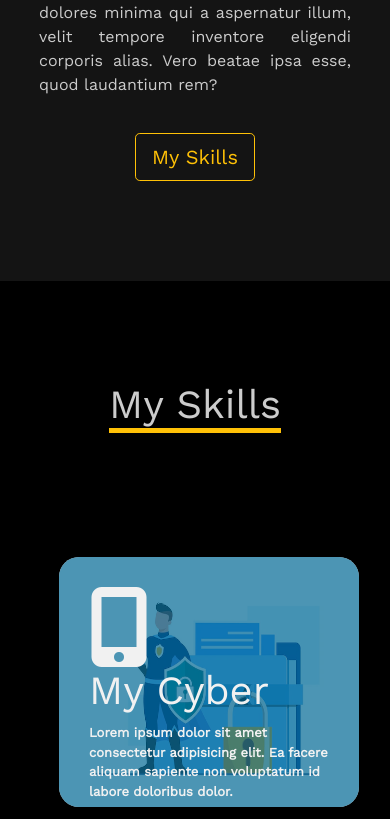
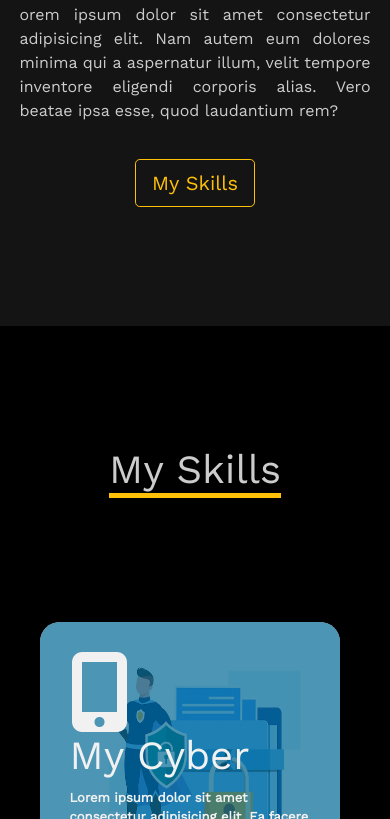
Before and after one commit to trend87/Portfolio-2.0, a plain HTML site: page index.html in a window 390 px wide. Shown: the part 1181-2000 px from the top of the page. Drawn offline with nearby package versions, Linux system fonts and the light colour scheme.

Commit message:
making site responsive

```diff
--- a/style.css
+++ b/style.css
@@ -21,6 +21,9 @@ body{
 
 .container-fluid{
    padding: 0 10%;
+
+
+
 }
 .navbar{
     padding:20px 0 60px;
@@ -195,15 +198,20 @@ text-align: center;
 .about-me p {
     text-align: justify;
 }
+.container-fluid{
+    padding: 5%;
+}
 
 .image-skills{
+
     height: 250px;
     width: 300px;
     margin: 20px;
+
     border-radius: 20px;
 }
 .skills {
-
+  position: relative;
 
   }
   .fa{
@@ -213,6 +221,7 @@ text-align: center;
 
   .skills .content1 {
     position: absolute;
+
     top: 0;
     color: #f1f1f1;
     padding: 30px;
```
